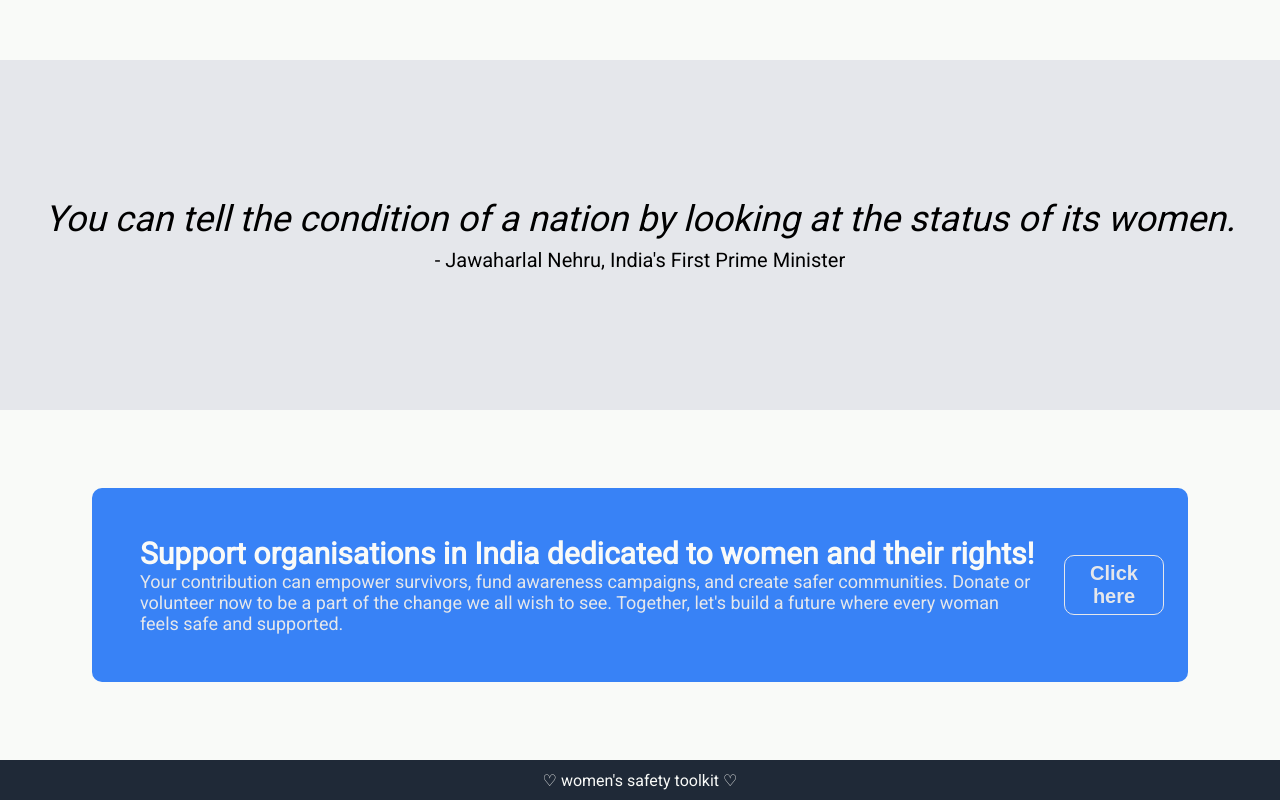
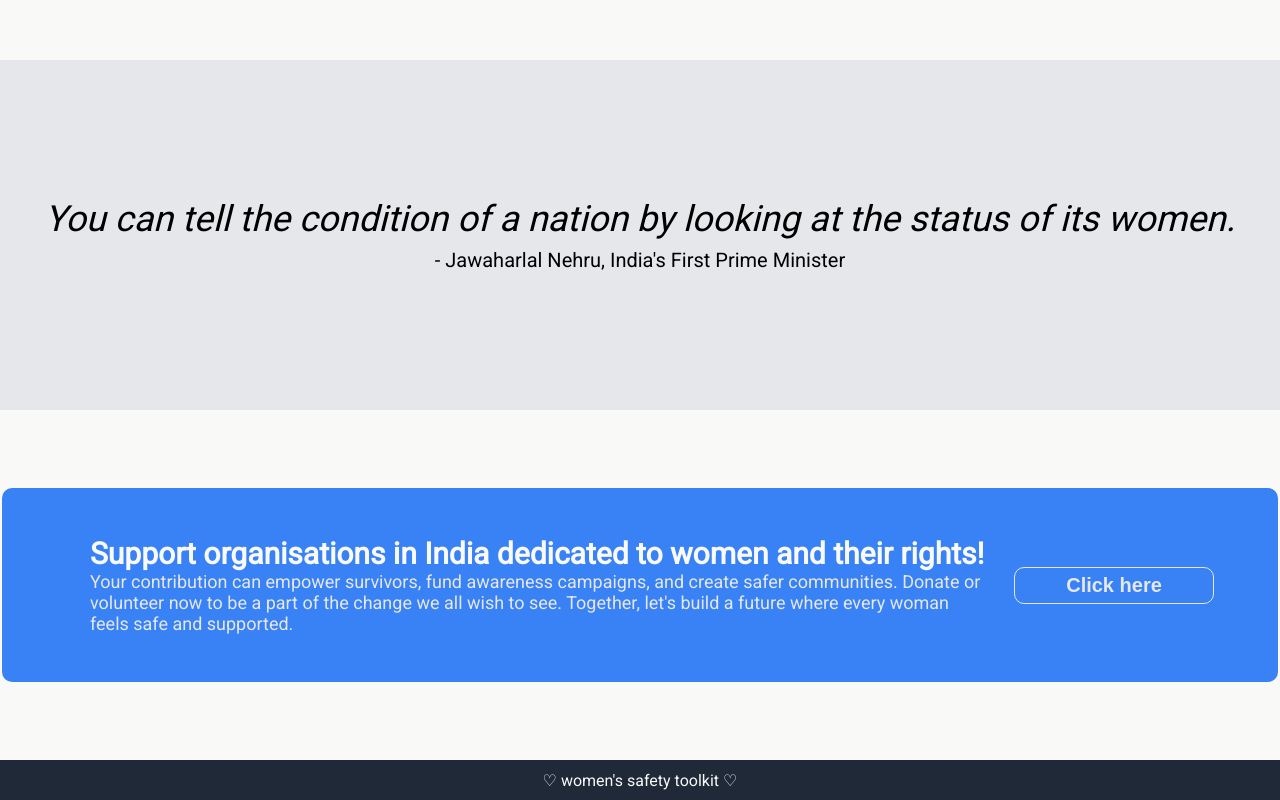
Before and after one commit to coderamen0/safety-toolkit, a plain HTML site: page index.html in a window 1280 px wide. Shown: the part 695-1495 px from the top of the page. Drawn offline with Linux system fonts and the light colour scheme.

Commit message:
Correct size of call to action dialogue box

```diff
--- a/style.css
+++ b/style.css
@@ -149,6 +149,8 @@ img {
     border-radius: 10px;
     overflow: hidden;
     padding: 24px;
+    padding-left: 64px;
+    padding-right: 64px;
 }
 
 .container {
@@ -159,7 +161,7 @@ img {
 }
 
 button {
-    width: 100px;
+    min-width: 200px;
     height: auto;
     padding: 6px;
     background-color: #3882f6;
@@ -171,6 +173,7 @@ button {
     cursor: pointer;
 }
 
+
 .footer {
     min-height: 40px;
     display: flex;
```
